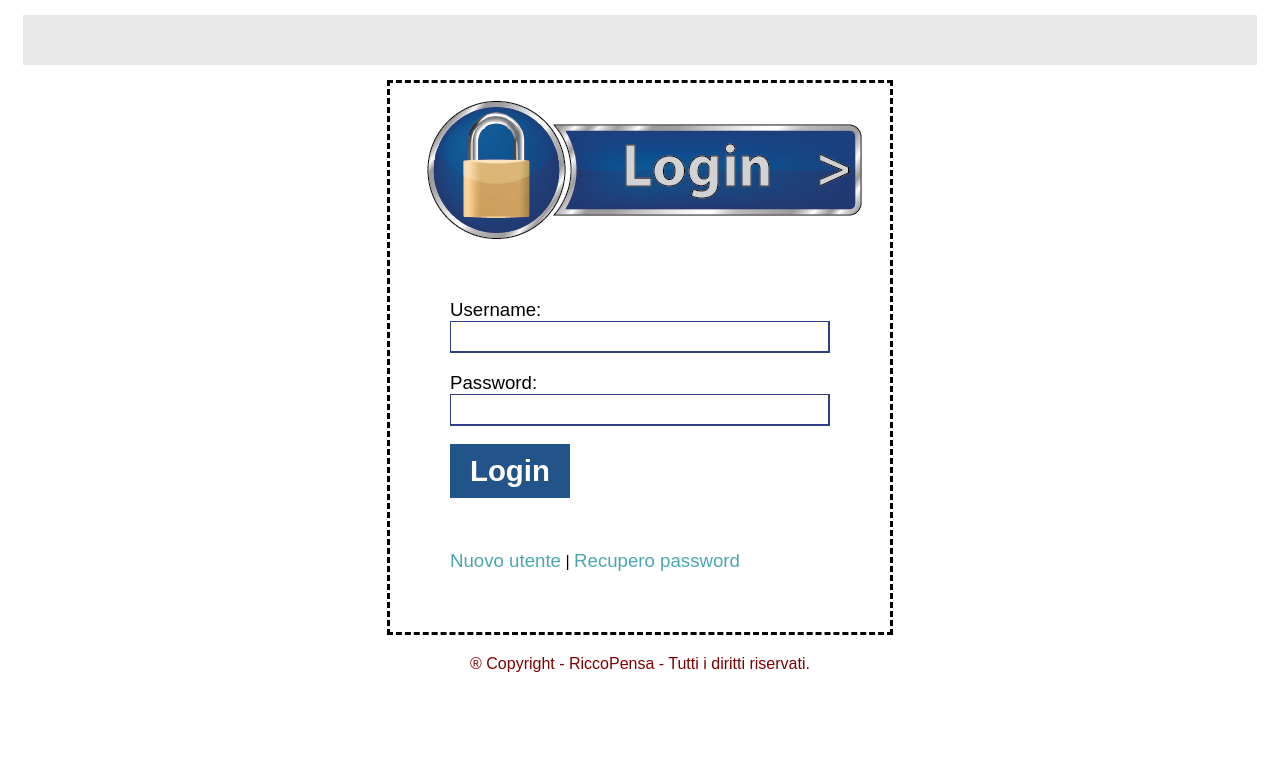
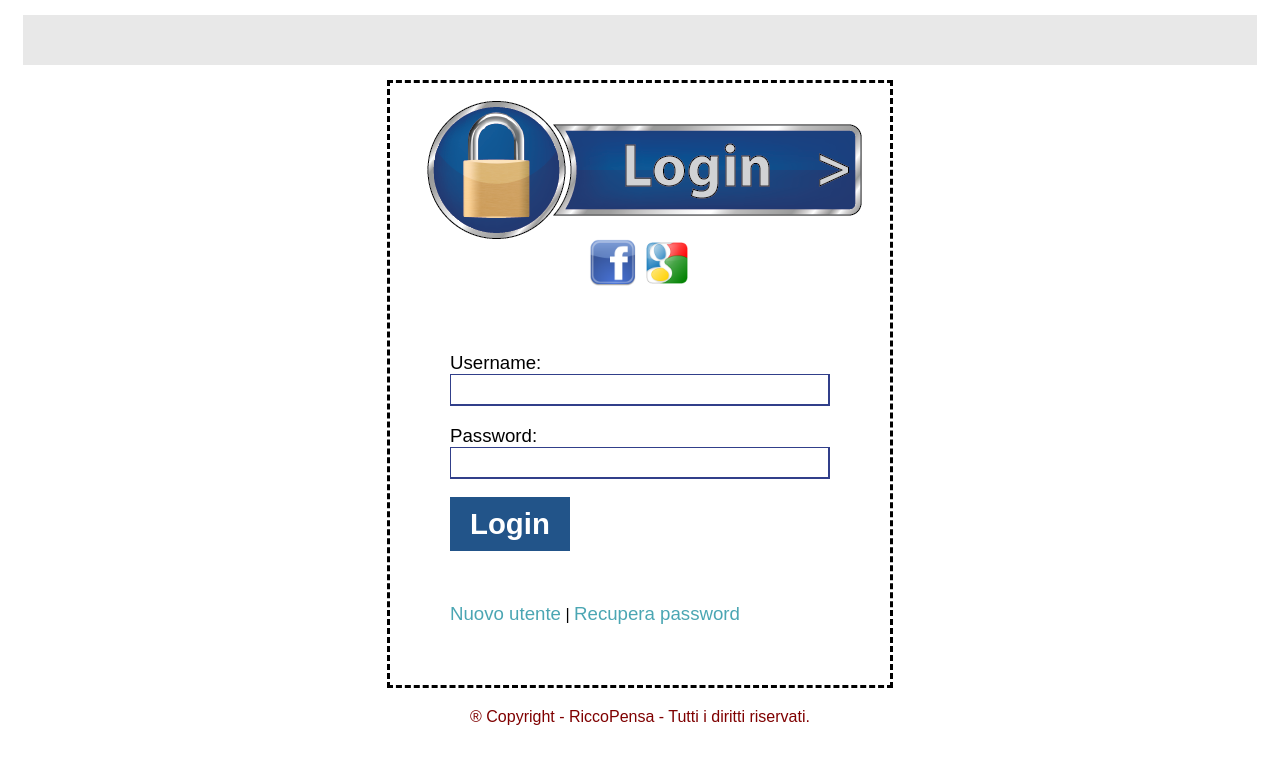
Before and after one commit to raffaelemorgese/levasoo, a PHP site: page /user/login in a window 1280 px wide. Shown: the top 764 px of the page. Run offline with PHP 8.4, Linux system fonts and the light colour scheme; some libraries are stand-ins or nearby versions.

Commit message:
HEAD VERSION

```diff
--- a/view/box/css/riccopensa.css
+++ b/view/box/css/riccopensa.css
@@ -89,6 +89,11 @@ a {
         width: 100px;
 }
 
+.img_48_48 {
+        height: 48px;
+        width: 48px;
+}
+
 .avatar {
         height: 60px;
         width: 60px;
--- a/view/login.php
+++ b/view/login.php
@@ -31,6 +31,16 @@
       <img src="../view/box/img/login1.png" />
     </div>
 
+    <div style="text-align:center;">
+      <a href="fbuserlogin">
+          <img src="../view/box/img/fb.png" class="img_48_48" title="Login con Facebook"/>
+      </a>
+
+      <a href="gouserlogin">
+          <img src="../view/box/img/go.png" class="img_48_48" title="Login con Google"/>
+      </a>
+    </div>
+
     <div class="formlogin">
       <form id="frmLogin" name="Login" action="userlogin" method="POST" >
         <p>
@@ -47,7 +57,7 @@
       <div>
           <br/>
           <br/>
-          <a href="./newuser">Nuovo utente</a> | <a href="./forgotpwd">Recupero password</a>
+          <a href="./newuser">Nuovo utente</a> | <a href="./forgotpwd">Recupera password</a>
       </div>
     </div>
     <?php } ?>
```
Also changed, not shown: view/box/img/fb.png (added), view/box/img/go.png (added).
